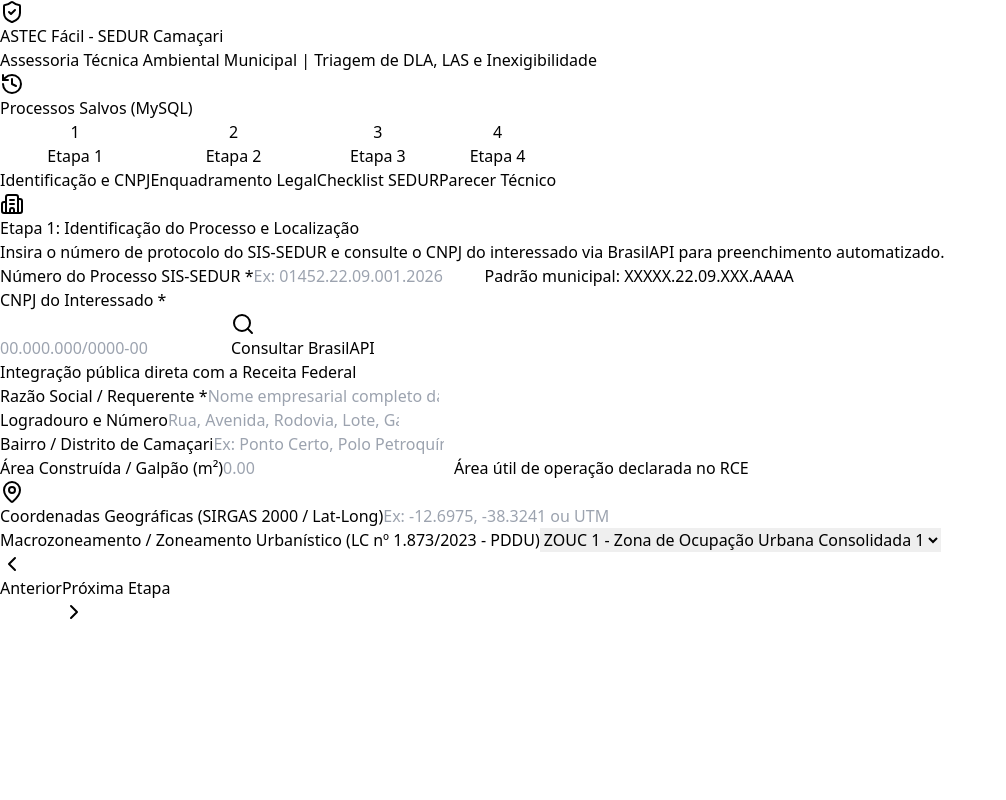
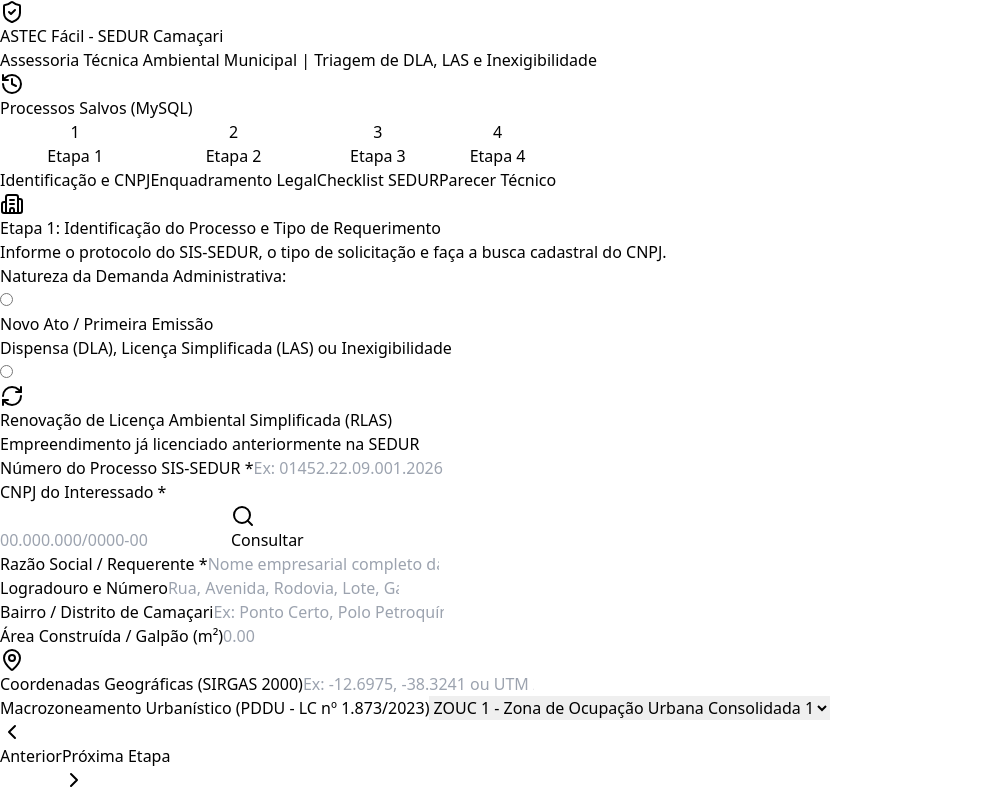
Before and after one commit to silvadiego2/AstecFacil, a React (Vite) app: page / in a window 1280 px wide. Shown: the whole page, without its empty margins (0-1006 px from the left). Built offline with nearby package versions, Linux system fonts and the light colour scheme.

Commit message:
Refactor Step1Identificacao component for clarity

```diff
--- a/src/components/Step1Identificacao.tsx
+++ b/src/components/Step1Identificacao.tsx
@@ -1,5 +1,5 @@
 import React, { useState } from 'react';
-import { Search, Loader2, Building2, MapPin, AlertCircle } from 'lucide-react';
+import { Search, Loader2, Building2, MapPin, AlertCircle, RefreshCw } from 'lucide-react';
 import { ProcessoFormData } from '../types';
 import { ZONEAMENTOS_CAMACARI } from '../data/normativasCamacari';
 import { consultarCnpjBrasilApi } from '../services/api';
@@ -13,7 +13,6 @@
   const [loadingCnpj, setLoadingCnpj] = useState(false);
   const [erroCnpj, setErroCnpj] = useState<string | null>(null);
 
-  // Máscara dinâmica SIS-SEDUR: 00000.22.09.000.2026
   const handleProcessoChange = (val: string) => {
     let clean = val.replace(/\D/g, '').slice(0, 17);
     let masked = clean;
@@ -44,24 +43,20 @@
         data.complemento
       ].filter(Boolean).join(' ');
 
-      const principal = {
-        codigo: data.cnae_fiscal,
-        descricao: data.cnae_fiscal_descricao,
-      };
-
-      const secundarios = (data.cnaes_secundarios || []).map(c => ({
-        codigo: c.codigo,
-        descricao: c.descricao,
-      }));
-
       setFormData(prev => ({
         ...prev,
         interessado: data.razao_social || data.nome_fantasia || prev.interessado,
         endereco: logradouroCompleto || prev.endereco,
         bairro: data.bairro || prev.bairro,
         cep: data.cep || prev.cep,
-        cnae_principal: principal,
-        cnaes_secundarios: secundarios,
+        cnae_principal: {
+          codigo: data.cnae_fiscal,
+          descricao: data.cnae_fiscal_descricao,
+        },
+        cnaes_secundarios: (data.cnaes_secundarios || []).map(c => ({
+          codigo: c.codigo,
+          descricao: c.descricao,
+        })),
       }));
     } catch (err: any) {
       setErroCnpj(err.message || 'Falha ao buscar dados na BrasilAPI. Preencha manualmente.');
@@ -75,10 +70,10 @@
       <div className="border-b border-slate-200 pb-4">
         <h2 className="text-xl font-bold text-slate-800 flex items-center gap-2">
           <Building2 className="w-6 h-6 text-slate-700" />
-          Etapa 1: Identificação do Processo e Localização
+          Etapa 1: Identificação do Processo e Tipo de Requerimento
         </h2>
         <p className="text-sm text-slate-500 mt-1">
-          Insira o número de protocolo do SIS-SEDUR e consulte o CNPJ do interessado via BrasilAPI para preenchimento automatizado.
+          Informe o protocolo do SIS-SEDUR, o tipo de solicitação e faça a busca cadastral do CNPJ.
         </p>
       </div>
 
@@ -89,8 +84,70 @@
         </div>
       )}
 
+      {/* Seletor de Tipo de Solicitação */}
+      <div className="p-4 bg-slate-50 border border-slate-200 rounded-xl">
+        <label className="block text-sm font-bold text-slate-800 mb-2">
+          Natureza da Demanda Administrativa:
+        </label>
+        <div className="grid grid-cols-1 md:grid-cols-2 gap-3">
+          <label className={`p-3 rounded-lg border-2 flex items-center gap-3 cursor-pointer transition ${
+            formData.tipoSolicitacao === 'NOVA_LICENCA'
+              ? 'border-slate-800 bg-white shadow-sm font-semibold'
+              : 'border-slate-200 bg-slate-100 text-slate-600'
+          }`}>
+            <input
+              type="radio"
+              name="tipoSolicitacao"
+              checked={formData.tipoSolicitacao === 'NOVA_LICENCA'}
+              onChange={() => setFormData(p => ({ ...p, tipoSolicitacao: 'NOVA_LICENCA' }))}
+              className="text-slate-800 focus:ring-slate-700"
+            />
+            <div>
+              <div className="text-sm">Novo Ato / Primeira Emissão</div>
+              <div className="text-xs text-slate-500">Dispensa (DLA), Licença Simplificada (LAS) ou Inexigibilidade</div>
+            </div>
+          </label>
+
+          <label className={`p-3 rounded-lg border-2 flex items-center gap-3 cursor-pointer transition ${
+            formData.tipoSolicitacao === 'RENOVACAO'
+              ? 'border-emerald-600 bg-emerald-50 shadow-sm font-semibold text-emerald-950'
+              : 'border-slate-200 bg-slate-100 text-slate-600'
+          }`}>
+            <input
+              type="radio"
+              name="tipoSolicitacao"
+              checked={formData.tipoSolicitacao === 'RENOVACAO'}
+              onChange={() => setFormData(p => ({ ...p, tipoSolicitacao: 'RENOVACAO', modalidade: 'RENOVACAO_LAS' }))}
+              className="text-emerald-600 focus:ring-emerald-500"
+            />
+            <div className="flex items-center gap-2">
+              <RefreshCw className="w-4 h-4 text-emerald-600" />
+              <div>
+                <div className="text-sm">Renovação de Licença Ambiental Simplificada (RLAS)</div>
+                <div className="text-xs text-slate-500">Empreendimento já licenciado anteriormente na SEDUR</div>
+              </div>
+            </div>
+          </label>
+        </div>
+
+        {formData.tipoSolicitacao === 'RENOVACAO' && (
+          <div className="mt-3 pt-3 border-t border-slate-200">
+            <label className="block text-xs font-semibold text-slate-700 mb-1">
+              Portaria ou Número da Licença Anterior a Renovar:
+            </label>
+            <input
+              type="text"
+              value={formData.numeroLicencaAnterior || ''}
+              onChange={e => setFormData(p => ({ ...p, numeroLicencaAnterior: e.target.value }))}
+              placeholder="Ex: Portaria SEDUR nº 084/2023 ou LAS nº 2023-0145"
+              className="w-full px-3 py-1.5 border border-slate-300 rounded-lg text-sm text-slate-900 bg-white"
+            />
+          </div>
+        )}
+      </div>
+
       <div className="grid grid-cols-1 md:grid-cols-2 gap-6">
-        {/* Número do Processo SIS-SEDUR */}
+        {/* Número do Processo */}
         <div>
           <label className="block text-sm font-semibold text-slate-700 mb-1">
             Número do Processo SIS-SEDUR *
@@ -100,12 +157,11 @@
             value={formData.numero_processo}
             onChange={e => handleProcessoChange(e.target.value)}
             placeholder="Ex: 01452.22.09.001.2026"
-            className="w-full px-3 py-2 border border-slate-300 rounded-lg text-slate-900 focus:ring-2 focus:ring-slate-600 focus:border-slate-600 font-mono tracking-wide"
+            className="w-full px-3 py-2 border border-slate-300 rounded-lg text-slate-900 font-mono tracking-wide"
           />
-          <span className="text-xs text-slate-400">Padrão municipal: XXXXX.22.09.XXX.AAAA</span>
         </div>
 
-        {/* CNPJ e Botão BrasilAPI */}
+        {/* CNPJ */}
         <div>
           <label className="block text-sm font-semibold text-slate-700 mb-1">
             CNPJ do Interessado *
@@ -116,7 +172,7 @@
               value={formData.cnpj}
               onChange={e => setFormData(p => ({ ...p, cnpj: e.target.value }))}
               placeholder="00.000.000/0000-00"
-              className="flex-1 px-3 py-2 border border-slate-300 rounded-lg text-slate-900 focus:ring-2 focus:ring-slate-600 focus:border-slate-600 font-mono"
+              className="flex-1 px-3 py-2 border border-slate-300 rounded-lg text-slate-900 font-mono"
             />
             <button
               type="button"
@@ -125,13 +181,12 @@
               className="px-4 py-2 bg-slate-800 hover:bg-slate-900 text-white rounded-lg flex items-center gap-2 text-sm font-medium transition disabled:opacity-50"
             >
               {loadingCnpj ? <Loader2 className="w-4 h-4 animate-spin" /> : <Search className="w-4 h-4" />}
-              Consultar BrasilAPI
+              Consultar
             </button>
           </div>
-          <span className="text-xs text-slate-400">Integração pública direta com a Receita Federal</span>
         </div>
 
-        {/* Razão Social / Interessado */}
+        {/* Razão Social */}
         <div className="md:col-span-2">
           <label className="block text-sm font-semibold text-slate-700 mb-1">
             Razão Social / Requerente *
@@ -141,7 +196,7 @@
             value={formData.interessado}
             onChange={e => setFormData(p => ({ ...p, interessado: e.target.value }))}
             placeholder="Nome empresarial completo da pessoa jurídica"
-            className="w-full px-3 py-2 border border-slate-300 rounded-lg text-slate-900 focus:ring-2 focus:ring-slate-600"
+            className="w-full px-3 py-2 border border-slate-300 rounded-lg text-slate-900"
           />
         </div>
 
@@ -155,7 +210,7 @@
             value={formData.endereco}
             onChange={e => setFormData(p => ({ ...p, endereco: e.target.value }))}
             placeholder="Rua, Avenida, Rodovia, Lote, Galpão"
-            className="w-full px-3 py-2 border border-slate-300 rounded-lg text-slate-900 focus:ring-2 focus:ring-slate-600"
+            className="w-full px-3 py-2 border border-slate-300 rounded-lg text-slate-900"
           />
         </div>
 
@@ -169,7 +224,7 @@
             value={formData.bairro}
             onChange={e => setFormData(p => ({ ...p, bairro: e.target.value }))}
             placeholder="Ex: Ponto Certo, Polo Petroquímico, Catu de Abrantes, Guarajuba"
-            className="w-full px-3 py-2 border border-slate-300 rounded-lg text-slate-900 focus:ring-2 focus:ring-slate-600"
+            className="w-full px-3 py-2 border border-slate-300 rounded-lg text-slate-900"
           />
         </div>
 
@@ -184,35 +239,34 @@
             value={formData.area_m2 || ''}
             onChange={e => setFormData(p => ({ ...p, area_m2: parseFloat(e.target.value) || 0 }))}
             placeholder="0.00"
-            className="w-full px-3 py-2 border border-slate-300 rounded-lg text-slate-900 focus:ring-2 focus:ring-slate-600"
+            className="w-full px-3 py-2 border border-slate-300 rounded-lg text-slate-900"
           />
-          <span className="text-xs text-slate-400">Área útil de operação declarada no RCE</span>
         </div>
 
         {/* Coordenadas */}
         <div>
           <label className="block text-sm font-semibold text-slate-700 mb-1 flex items-center gap-1">
             <MapPin className="w-4 h-4 text-slate-500" />
-            Coordenadas Geográficas (SIRGAS 2000 / Lat-Long)
+            Coordenadas Geográficas (SIRGAS 2000)
           </label>
           <input
             type="text"
             value={formData.coordenadas}
             onChange={e => setFormData(p => ({ ...p, coordenadas: e.target.value }))}
             placeholder="Ex: -12.6975, -38.3241 ou UTM 24S 573210 / 8596540"
-            className="w-full px-3 py-2 border border-slate-300 rounded-lg text-slate-900 focus:ring-2 focus:ring-slate-600"
+            className="w-full px-3 py-2 border border-slate-300 rounded-lg text-slate-900"
           />
         </div>
 
-        {/* Zoneamento de Camaçari */}
+        {/* Zoneamento */}
         <div className="md:col-span-2">
           <label className="block text-sm font-semibold text-slate-700 mb-1">
-            Macrozoneamento / Zoneamento Urbanístico (LC nº 1.873/2023 - PDDU)
+            Macrozoneamento Urbanístico (PDDU - LC nº 1.873/2023)
           </label>
           <select
             value={formData.zona_urbanistica}
             onChange={e => setFormData(p => ({ ...p, zona_urbanistica: e.target.value }))}
-            className="w-full px-3 py-2 border border-slate-300 rounded-lg text-slate-900 bg-white focus:ring-2 focus:ring-slate-600"
+            className="w-full px-3 py-2 border border-slate-300 rounded-lg text-slate-900 bg-white"
           >
             {ZONEAMENTOS_CAMACARI.map(z => (
               <option key={z.valor} value={z.valor}>
```
